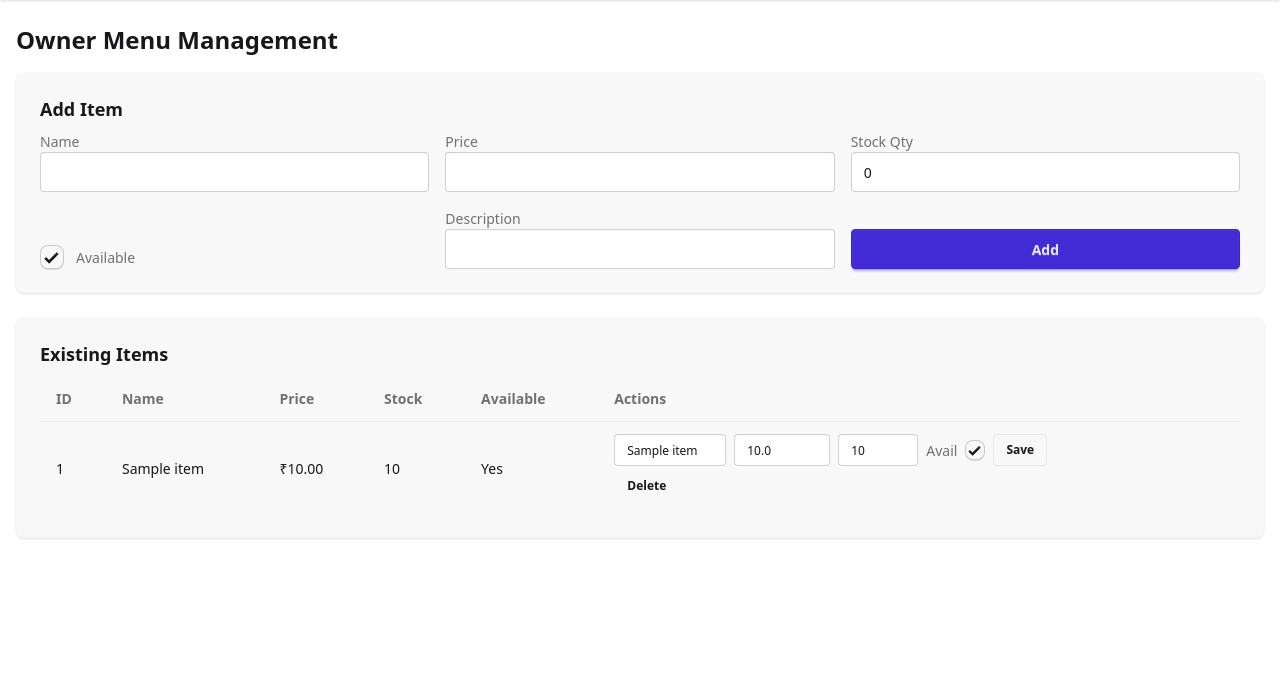
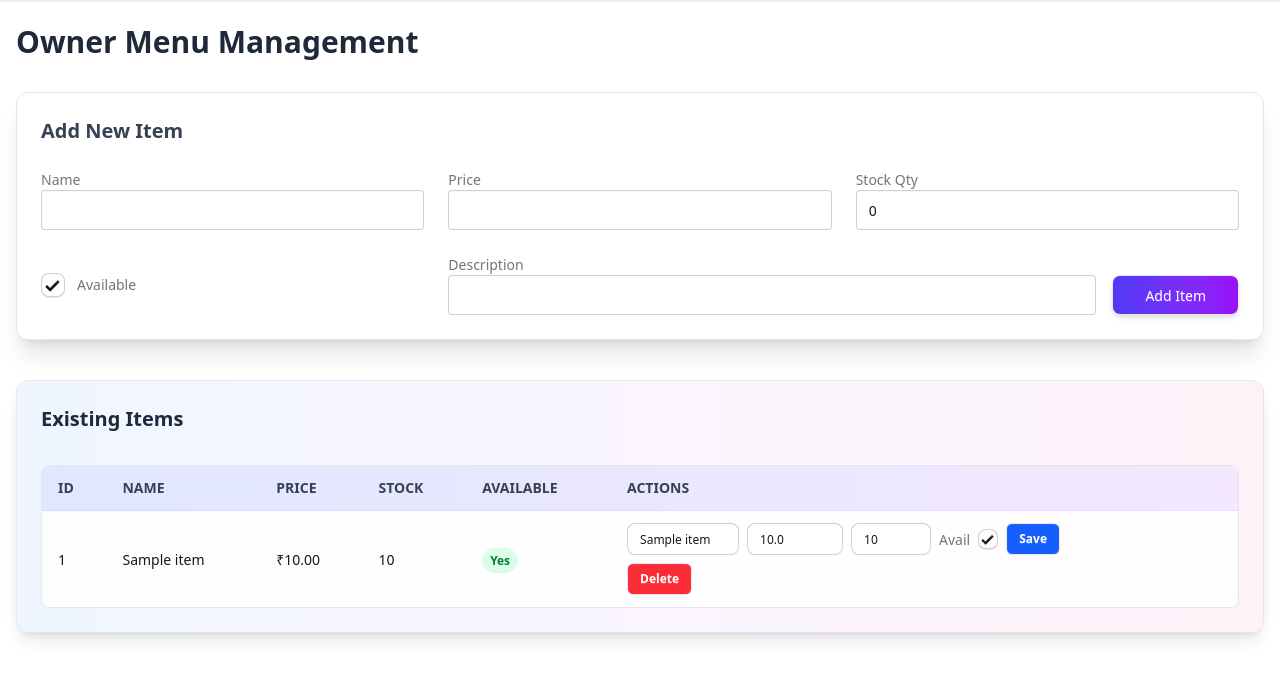
Before and after one commit to SpreadSheets600/CanteenKart, a Flask app: page /owner/menu in a window 1280 px wide. Shown: the part 64-743 px from the top of the page. Run offline with Flask 3, Linux system fonts and the light colour scheme; a user stored in the database is signed in; tables that the repository leaves empty hold one stand-in row (values such as "Sample post"); style sheets or scripts are compiled from the project's sources.

Commit message:
UI update: improved menu styling and layout

```diff
--- a/templates/owner/owner_menu.html
+++ b/templates/owner/owner_menu.html
@@ -1,24 +1,52 @@
-{% extends 'base.html' %} {% block title %}Owner Menu - CanteenKart{% endblock %} {% block content %}
-<h1 class="text-2xl font-semibold mb-4">Owner Menu Management</h1>
+{% extends 'base.html' %}
+{% block title %}Owner Menu - CanteenKart{% endblock %}
+{% block content %}
 
-<div class="card bg-base-200 shadow mb-6">
+<h1 class="text-3xl font-bold mb-8 text-gray-800">Owner Menu Management</h1>
+
+<!-- Add Item Card -->
+<div class="card bg-white shadow-xl border border-gray-200 mb-10 rounded-xl">
   <div class="card-body">
-		<h2 class="card-title">Add Item</h2>
-		<form action="{{ url_for('menu.add_item') }}" method="post" class="grid sm:grid-cols-2 lg:grid-cols-3 gap-4 items-end">
-			{% from 'components/forms.html' import text, number, checkbox %} {{ text('name','Name','', 'text','', true) }} {{ number('price','Price','', '0.01', 0, None, true) }} {{ number('stock_qty','Stock Qty','0', '1', 0, None, false) }} {{ checkbox('is_available','Available', true) }} {{ text('description','Description','') }}
-			<div class="sm:col-span-2 lg:col-span-1"><button type="submit" class="btn btn-primary w-full">Add</button></div>
+    <h2 class="text-xl font-semibold text-gray-700 mb-4">Add New Item</h2>
+
+    <form action="{{ url_for('menu.add_item') }}" method="post"
+          class="grid sm:grid-cols-2 lg:grid-cols-3 gap-6">
+      {% from 'components/forms.html' import text, number, checkbox %}
+
+      <!-- Inputs -->
+      {{ text('name','Name','', 'text','', true) }}
+      {{ number('price','Price','', '0.01', 0, None, true) }}
+      {{ number('stock_qty','Stock Qty','0', '1', 0, None, false) }}
+
+      {{ checkbox('is_available','Available', true) }}
+
+      <!-- Description + Add Button -->
+      <div class="sm:col-span-1 lg:col-span-2 flex gap-4">
+        <div class="flex-1">
+          {{ text('description','Description','') }}
+        </div>
+        <button type="submit"
+                class="btn bg-gradient-to-r from-indigo-600 to-purple-600
+                       text-white font-medium shadow-md hover:opacity-90
+                       px-8 rounded-lg self-end transition">
+          Add Item
+        </button>
+      </div>
     </form>
   </div>
 </div>
 
-<div class="card bg-base-200 shadow">
+<!-- Existing Items Section -->
+<div class="card bg-gradient-to-r from-blue-50 via-purple-50 to-pink-50
+            shadow-lg border border-gray-200 rounded-xl">
   <div class="card-body">
-		<h2 class="card-title">Existing Items</h2>
-		<div class="overflow-x-auto">
-			<table class="table">
-				<thead>
+    <h2 class="text-xl font-semibold text-gray-800 mb-6">Existing Items</h2>
+
+    <div class="overflow-x-auto rounded-lg border border-gray-200 bg-white/80 backdrop-blur-sm">
+      <table class="table w-full">
+        <thead class="bg-gradient-to-r from-indigo-100 to-purple-100 text-gray-700 uppercase text-sm">
           <tr>
-						<th>ID</th>
+            <th class="py-3">ID</th>
             <th>Name</th>
             <th>Price</th>
             <th>Stock</th>
@@ -28,22 +56,51 @@
         </thead>
         <tbody>
           {% for item in items %}
-					<tr>
+          <tr class="hover:bg-indigo-50 transition">
             <td>{{ item.item_id }}</td>
-						<td>{{ item.name }}</td>
+            <td class="font-medium">{{ item.name }}</td>
             <td>₹{{ '%.2f'|format(item.price) }}</td>
             <td>{{ item.stock_qty }}</td>
-						<td>{{ 'Yes' if item.is_available else 'No' }}</td>
             <td>
-							<form action="{{ url_for('menu.edit_item', item_id=item.item_id) }}" method="post" class="flex flex-wrap gap-2 items-center">
-								<input name="name" value="{{ item.name }}" class="input input-bordered input-sm w-28" />
-								<input name="price" value="{{ item.price }}" class="input input-bordered input-sm w-24" />
-								<input name="stock_qty" value="{{ item.stock_qty }}" class="input input-bordered input-sm w-20" />
-								<label class="label cursor-pointer gap-2"><span class="label-text">Avail</span><input type="checkbox" name="is_available" class="checkbox checkbox-sm" {% if item.is_available %}checked{% endif %} /></label>
-								<button type="submit" class="btn btn-sm">Save</button>
+              <span class="px-2 py-1 rounded-full text-xs font-semibold
+                           {% if item.is_available %}
+                             bg-green-100 text-green-700
+                           {% else %}
+                             bg-red-100 text-red-700
+                           {% endif %}">
+                {{ 'Yes' if item.is_available else 'No' }}
+              </span>
+            </td>
+            <td class="space-y-2">
+              <!-- Edit Form -->
+              <form action="{{ url_for('menu.edit_item', item_id=item.item_id) }}"
+                    method="post" class="flex flex-wrap gap-2 items-center">
+                <input name="name" value="{{ item.name }}"
+                       class="input input-bordered input-sm w-28 rounded-lg" />
+                <input name="price" value="{{ item.price }}"
+                       class="input input-bordered input-sm w-24 rounded-lg" />
+                <input name="stock_qty" value="{{ item.stock_qty }}"
+                       class="input input-bordered input-sm w-20 rounded-lg" />
+                <label class="label cursor-pointer gap-2">
+                  <span class="label-text">Avail</span>
+                  <input type="checkbox" name="is_available"
+                         class="checkbox checkbox-sm"
+                         {% if item.is_available %}checked{% endif %} />
+                </label>
+                <button type="submit"
+                        class="btn btn-sm bg-blue-600 text-white rounded-md hover:bg-blue-700">
+                  Save
+                </button>
               </form>
-							<form action="{{ url_for('menu.delete_item', item_id=item.item_id) }}" method="post" class="inline-block mt-1">
-								<button type="submit" class="btn btn-ghost btn-sm" onclick="return confirm('Delete item?')">Delete</button>
+
+              <!-- Delete Form -->
+              <form action="{{ url_for('menu.delete_item', item_id=item.item_id) }}"
+                    method="post" class="inline-block">
+                <button type="submit"
+                        class="btn btn-sm bg-red-500 text-white rounded-md hover:bg-red-600"
+                        onclick="return confirm('Delete item?')">
+                  Delete
+                </button>
               </form>
             </td>
           </tr>
```
Lines whose indentation alone changed are shown as unchanged.
